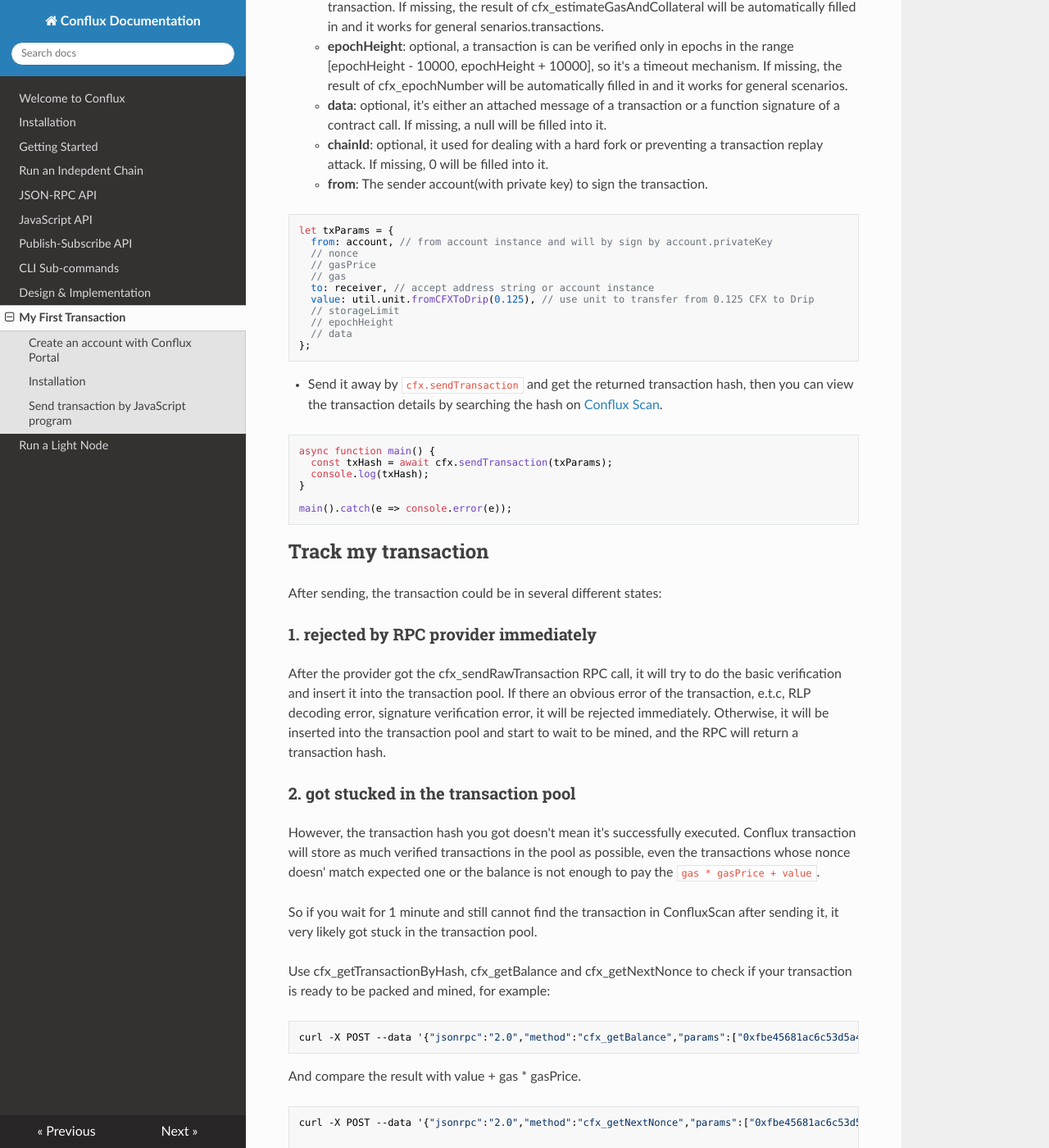
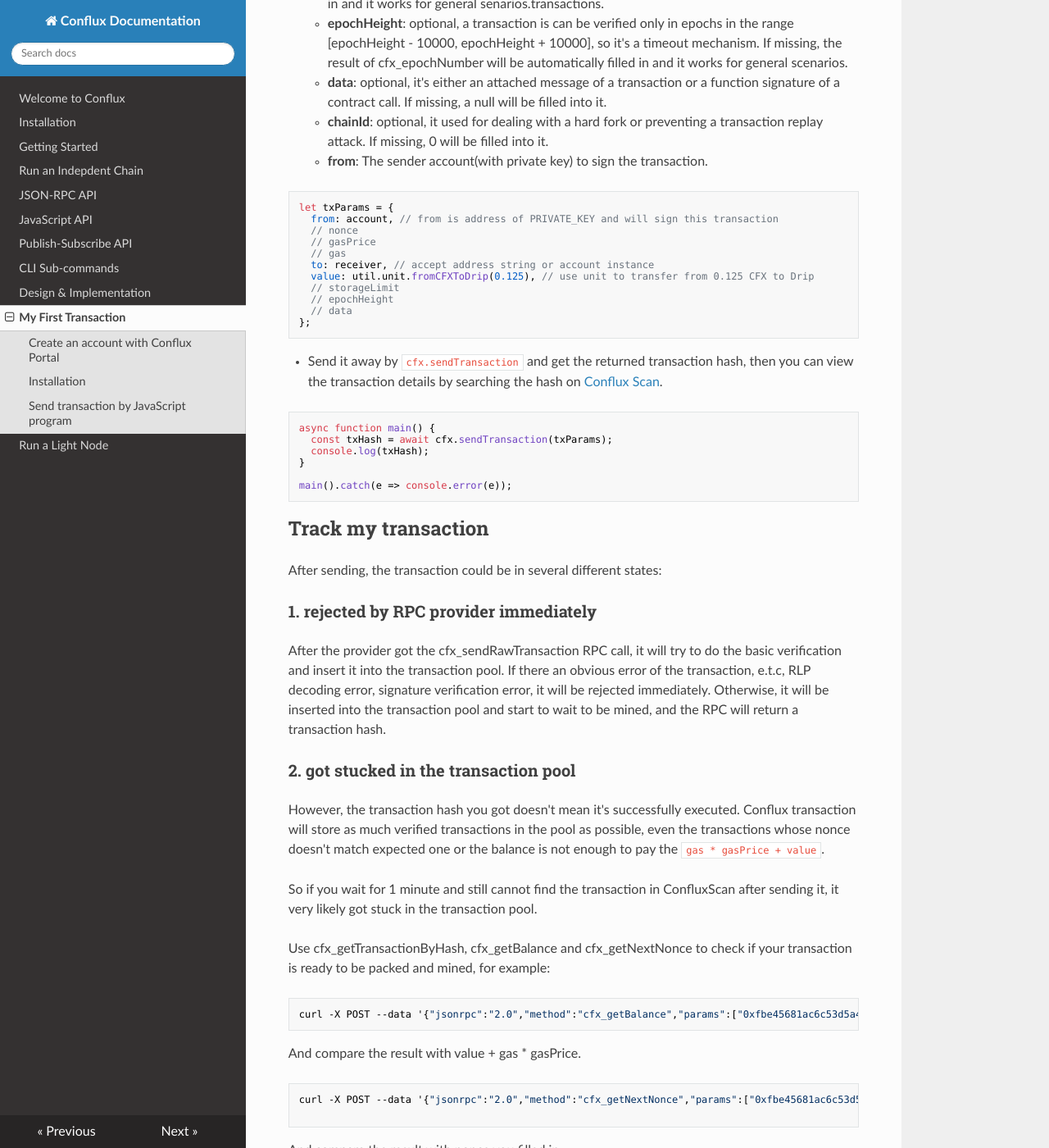
Before and after one commit to Conflux-Chain/conflux-doc, an MkDocs documentation site: the page built from docs/send_transaction.md, in a window 1280 px wide and 1400 px high, scrolled down 1677 px. Shown: the whole window at 82% size. Built offline with MkDocs 1.6.1, drawn with Linux system fonts in a browser that asks for light colours; nearby versions of some CDN libraries; some of the changed text lies outside the part shown.

Commit message:
update demo using js-conflux-sdk v1.0

````diff
--- a/docs/send_transaction.md
+++ b/docs/send_transaction.md
@@ -55,8 +53,8 @@
 
 ```javascript
 const PRIVATE_KEY = 'Your Private Key';
-// const PRIVATE_KEY = '0x5f15f9e52fc5ec6f77115a9f306c120a7e80d83115212d33a843bb6b7989c261';
-const account = cfx.Account(PRIVATE_KEY); // create account instance
+// const PRIVATE_KEY = '0xE8B3FE5E46845416D397F1E3D355EA1FD07A2FA9637256A1295641302A62C0A2';
+const account = cfx.wallet.addPrivateKey(PRIVATE_KEY)
 const receiver = '0xa70ddf9b9750c575db453eea6a041f4c8536785a'
 ```
 
@@ -75,7 +73,7 @@
 
 ```javascript
 let txParams = {
-  from: account, // from account instance and will by sign by account.privateKey
+  from: account, // from is address of PRIVATE_KEY and will sign this transaction
   // nonce
   // gasPrice
   // gas
@@ -108,7 +106,7 @@
 
 ### 2. got stucked in the transaction pool
 
-However, the transaction hash you got doesn't mean it's successfully executed. Conflux transaction will store as much verified transactions in the pool as possible, even the transactions whose nonce doesn' match expected one or the balance is not enough to pay the ```gas * gasPrice + value```.
+However, the transaction hash you got doesn't mean it's successfully executed. Conflux transaction will store as much verified transactions in the pool as possible, even the transactions whose nonce doesn't match expected one or the balance is not enough to pay the ```gas * gasPrice + value```.
 
 So if you wait for 1 minute and still cannot find the transaction in ConfluxScan after sending it, it very likely got stuck in the transaction pool.
 
````
Also changed, not shown: other parts of docs/send_transaction.md (+1 -3 lines).
